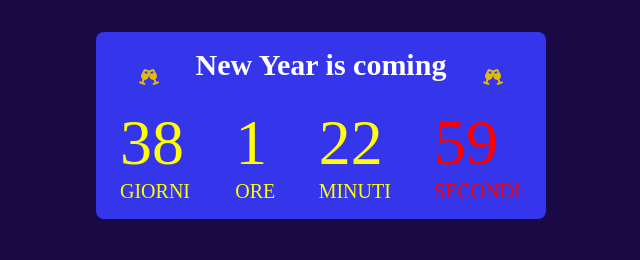
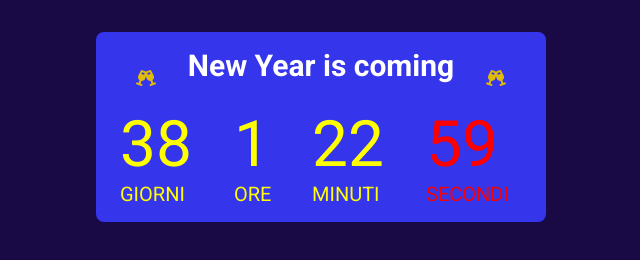
Before and after one commit to Alessandro9827/js-simon, a plain HTML site: page index.html in a window 1280 px wide. Shown: the whole page, without its empty margins (319-959 px from the left). Drawn offline with Linux system fonts and the light colour scheme.

Commit message:
implemented google font

```diff
--- a/css/style.css
+++ b/css/style.css
@@ -13,6 +13,7 @@
 
  body {
     background-color: #190945;
+    font-family: 'Roboto', sans-serif;
  }
 
  .newYearCounter {
--- a/index.html
+++ b/index.html
@@ -3,6 +3,10 @@
 <head>
     <meta charset="UTF-8">
     <meta name="viewport" content="width=device-width, initial-scale=1.0">
+    <!--Google Font Link-->
+    <link rel="preconnect" href="https://fonts.googleapis.com">
+    <link rel="preconnect" href="https://fonts.gstatic.com" crossorigin>
+    <link href="https://fonts.googleapis.com/css2?family=Roboto:wght@300;400;500;700&display=swap" rel="stylesheet">
     <!--Link FontAwesome-->
     <link rel="stylesheet" href="https://cdnjs.cloudflare.com/ajax/libs/font-awesome/6.4.2/css/all.min.css" integrity="sha512-z3gLpd7yknf1YoNbCzqRKc4qyor8gaKU1qmn+CShxbuBusANI9QpRohGBreCFkKxLhei6S9CQXFEbbKuqLg0DA==" crossorigin="anonymous" referrerpolicy="no-referrer" />
     <!--Link CSS-->
```
